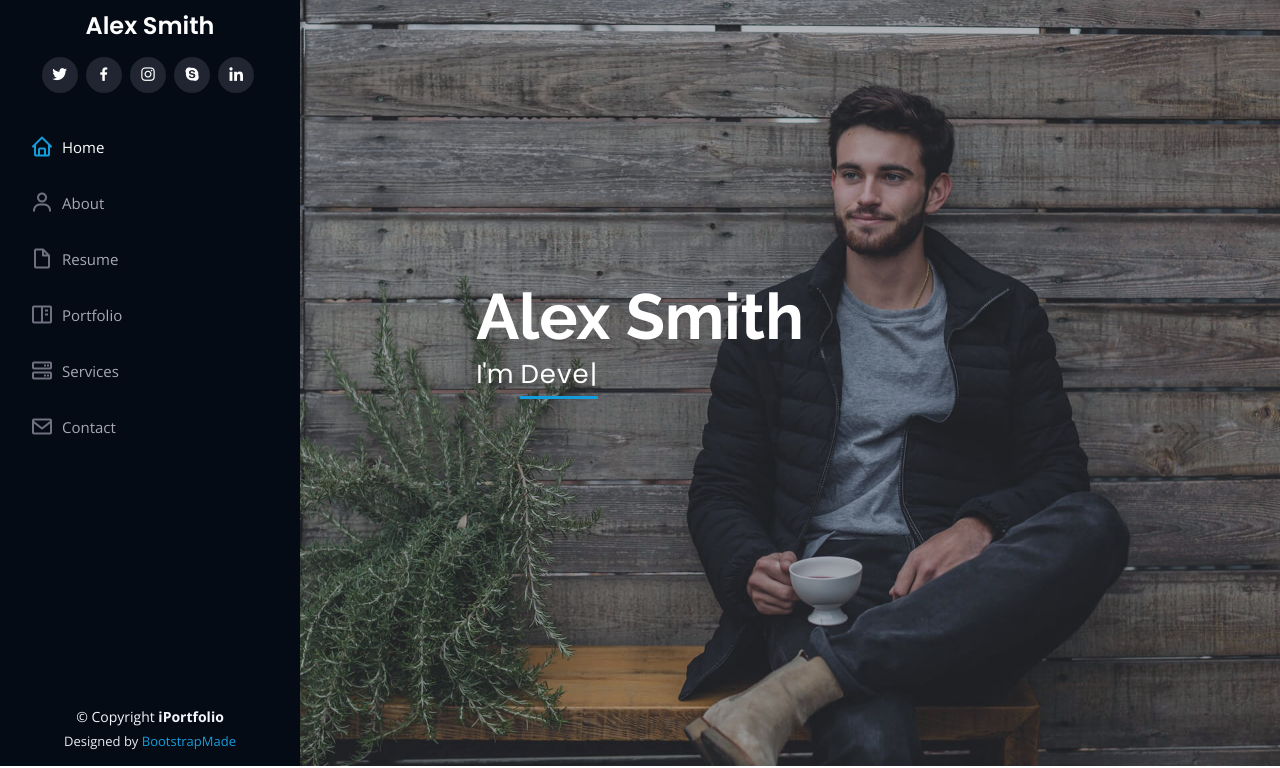
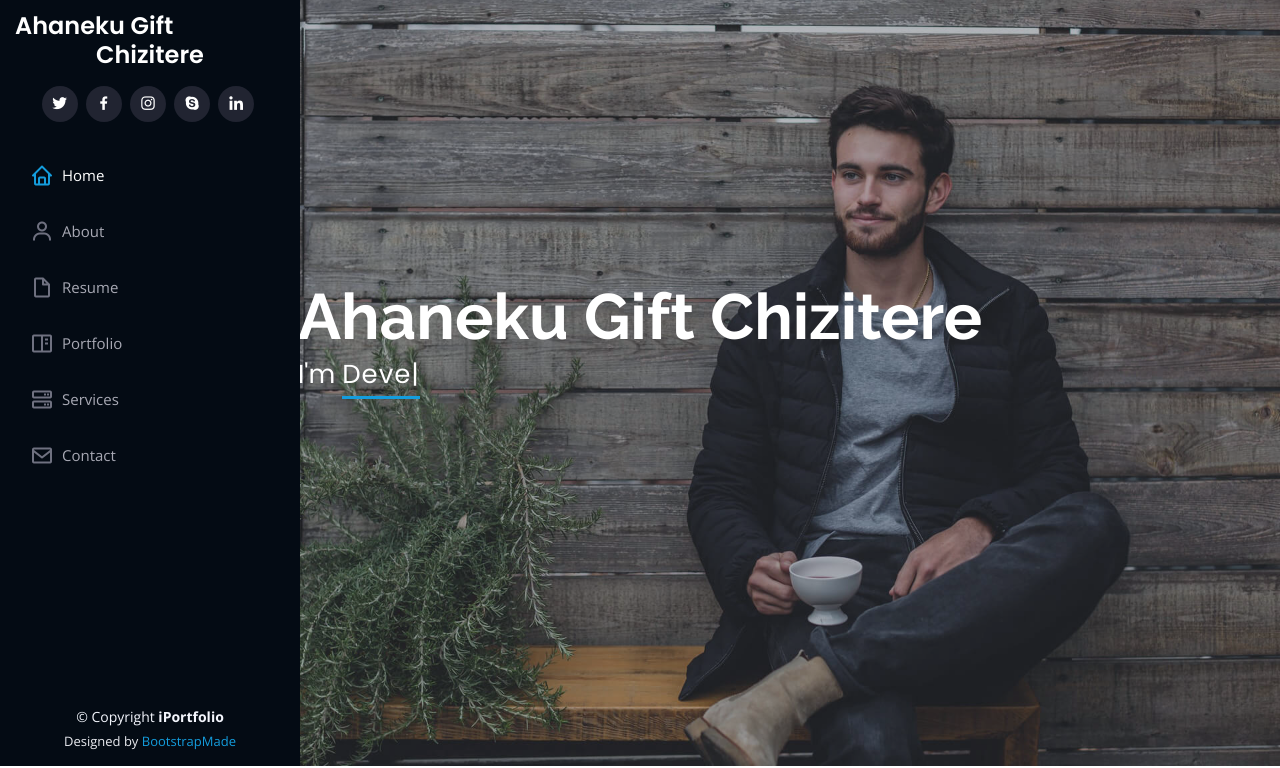
Before and after one commit to AhanekuGiftchizitere/Portfoliosite, a plain HTML site: page index.html in a window 1280 px wide. Shown: the part 34-802 px from the top of the page. Drawn offline with nearby package versions, Linux system fonts and the light colour scheme; files whose address does not match are found by name.

Commit message:
Update index.html

```diff
--- a/index.html
+++ b/index.html
@@ -47,7 +47,7 @@
 
       <div class="profile">
         <img src="assets/img/profile-img.jpg" alt="" class="img-fluid rounded-circle">
-        <h1 class="text-light"><a href="index.html">Alex Smith</a></h1>
+        <h1 class="text-light"><a href="index.html">Ahaneku Gift Chizitere</a></h1>
         <div class="social-links mt-3 text-center">
           <a href="#" class="twitter"><i class="bx bxl-twitter"></i></a>
           <a href="#" class="facebook"><i class="bx bxl-facebook"></i></a>
@@ -73,7 +73,7 @@
   <!-- ======= Hero Section ======= -->
   <section id="hero" class="d-flex flex-column justify-content-center align-items-center">
     <div class="hero-container" data-aos="fade-in">
-      <h1>Alex Smith</h1>
+      <h1>Ahaneku Gift Chizitere</h1>
       <p>I'm <span class="typed" data-typed-items="Designer, Developer, Freelancer, Photographer"></span></p>
     </div>
   </section><!-- End Hero -->
@@ -254,7 +254,7 @@
           <div class="col-lg-6" data-aos="fade-up">
             <h3 class="resume-title">Sumary</h3>
             <div class="resume-item pb-0">
-              <h4>Alex Smith</h4>
+              <h4>Ahaneku Gift Chizitere</h4>
               <p><em>Innovative and deadline-driven Graphic Designer with 3+ years of experience designing and developing user-centered digital/print marketing material from initial concept to final, polished deliverable.</em></p>
               <ul>
                 <li>Portland par 127,Orlando, FL</li>
```
